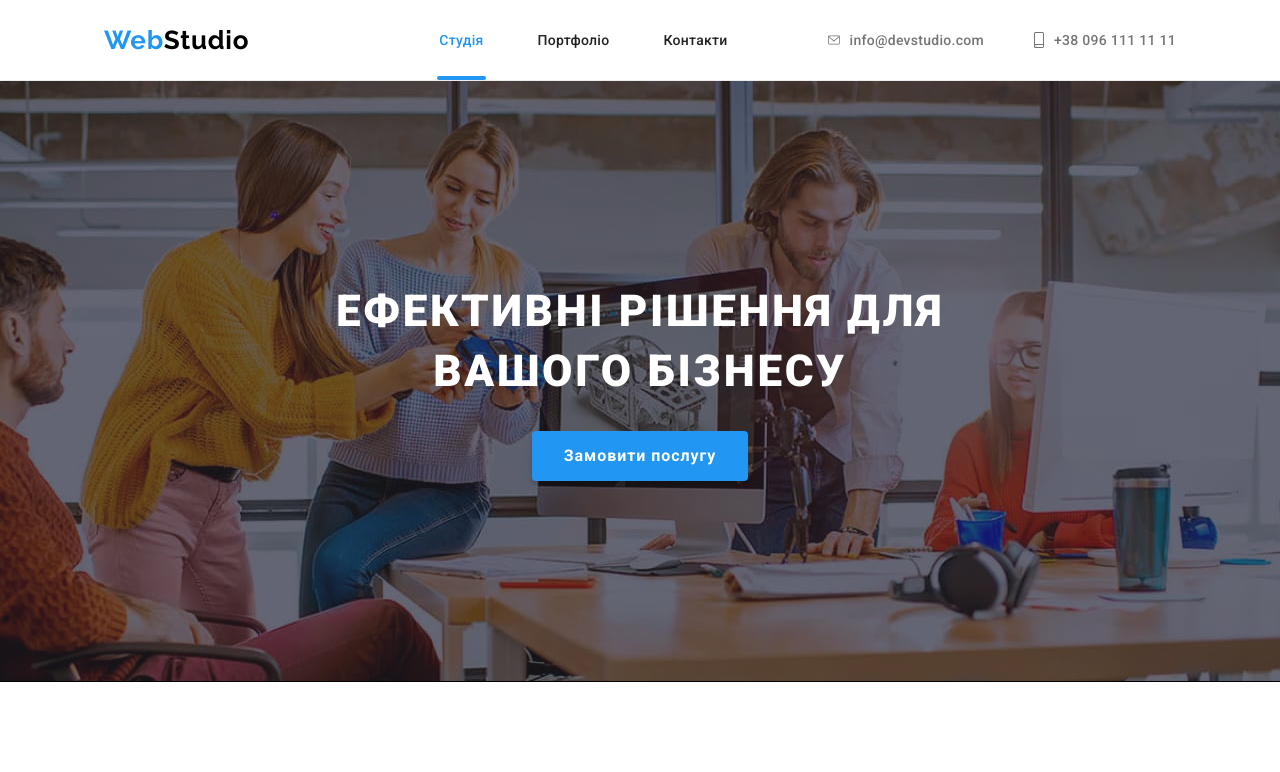
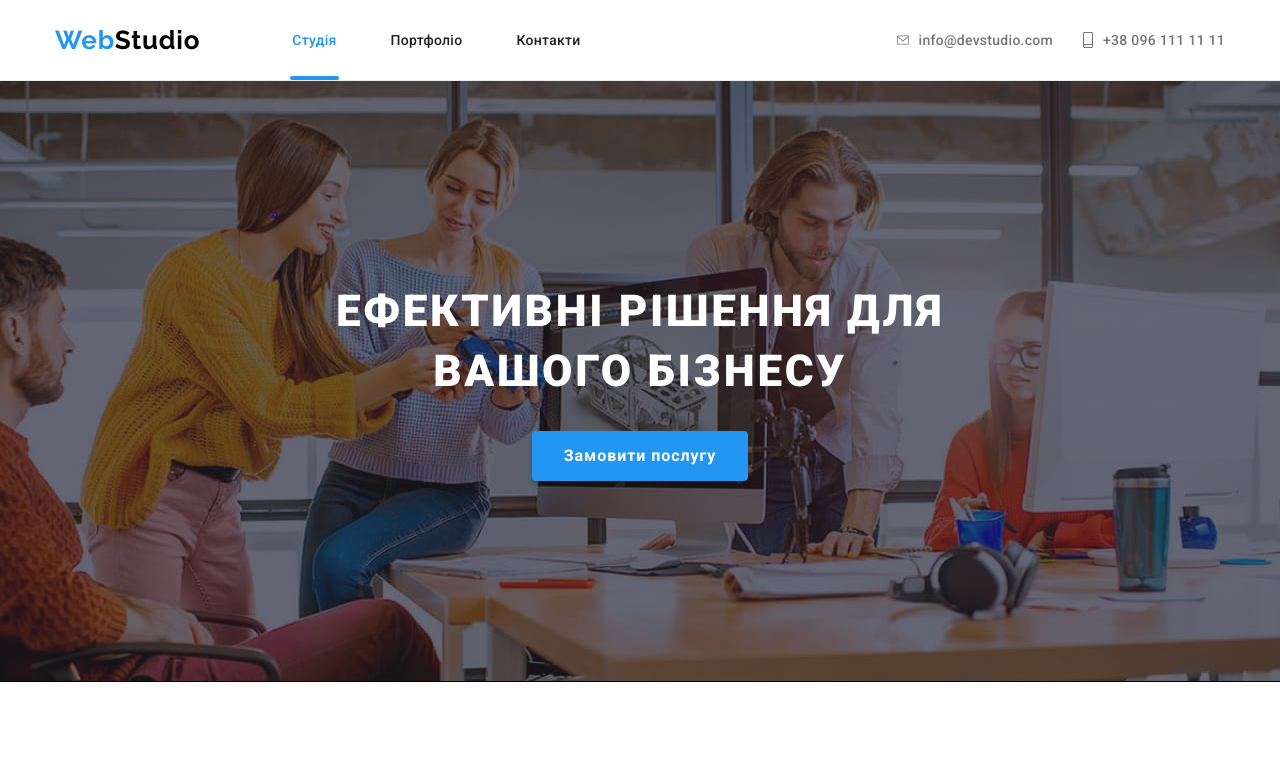
Before and after one commit to Vadym-Zh/goit-markup-hw-08, a plain HTML site: page index.html in a window 1280 px wide. Shown: the top 772 px of the page. Drawn offline with nearby package versions, Linux system fonts and the light colour scheme.

Commit message:
зауваження ментора №2

```diff
--- a/index.html
+++ b/index.html
@@ -75,7 +75,7 @@
           </div>
         </div>
       </div>
-      <nav class="nav tablet-menu">
+      <nav class="nav tablet-menu desktop-menu">
         <ul class="nav__list list">
           <li class="nav__items"><a href="./index.html" class="nav__link current--link header__link link">Студія</a>
           </li>
@@ -83,7 +83,7 @@
           <li class="nav__items"><a href="#anchor-contacts" class="nav__link header__link link">Контакти</a></li>
         </ul>
       </nav>
-      <div class="contacts tablet-menu">
+      <div class="contacts tablet-menu desktop-contacts">
         <ul class="contacts__list list tablet-menu">
           <li class="contacts__items">
             <a href="mailto:info@devstudio.com" class="contacts__link header__link link">
--- a/sass/components/_modal.scss
+++ b/sass/components/_modal.scss
@@ -70,7 +70,10 @@
 
 .modal__title {
   text-align: center;
-  @include fonts($fw: 700, $fs: 20px, $lh: 30px, $ls: 0.03em);
+  @include fonts($fw: 700, $fs: 20px, $lh: 20px, $ls: 0.03em);
+  @include mobile {
+    line-height: 30px;
+  }
   @include desktop {
     line-height: 23px;
   }
@@ -117,7 +120,10 @@
 .modal-text {
   display: block;
   width: 100%;
-  height: 120px;
+  height: 100px;
+  @include mobile {
+    height: 120px;
+  }
   padding: 12px 16px;
   border: 1px solid rgba(33, 33, 33, 0.2);
   border-radius: 4px;
@@ -157,7 +163,7 @@
 .policy-block {
   // padding-left: 14px;
   margin-bottom: 14px;
-  @include mobile{
+  @include mobile {
     margin-bottom: 30px;
   }
 }
--- a/sass/layout/_header.scss
+++ b/sass/layout/_header.scss
@@ -4,9 +4,13 @@
   &__container {
     display: flex;
     align-items: center;
-    justify-content: space-between;
+    // justify-content: space-between;
+    @include tablet {
+      column-gap: 90px;
+    }
     @include desktop {
-      justify-content: space-around;
+      column-gap: normal;
+      // justify-content: space-between;
     }
   }
 }
@@ -27,6 +31,7 @@
 }
 
 .mobile {
+  margin-left: auto;
   @include tablet {
     display: none;
   }
@@ -61,6 +66,7 @@
   display: flex;
   flex-direction: column;
   justify-content: space-between;
+  // column-gap: 90px;
 
   &.is-open {
     transform: translateX(0);
@@ -96,6 +102,12 @@
   }
 }
 
+.desktop-menu {
+  @include desktop {
+    margin-left: 90px;
+  }
+}
+
 .mobile-contacts {
   margin-bottom: 64px;
 }
@@ -113,6 +125,12 @@
   .mail {
     @include fonts($fw: 500, $fs: 24px, $lh: 28px, $ls: 0.02em);
     color: var(--primary-text-color);
+  }
+}
+
+.desktop-contacts{
+  @include desktop{
+    margin-left: auto;
   }
 }
 
@@ -156,7 +174,7 @@
   &__list {
     display: flex;
     column-gap: 50px;
-    margin-left: 90px;
+    // margin-left: 90px;
   }
   &__items {
     position: relative;
@@ -209,7 +227,7 @@
 .contacts__items:not(:last-child) {
   margin-bottom: 10px;
   @include desktop {
-    margin-right: 50px;
+    margin-right: 30px;
     margin-bottom: 0;
   }
 }
```
Also changed, not shown: portfolio.html (+2 -2 lines), css/main.css, css/main.min.css, 2 other files.
